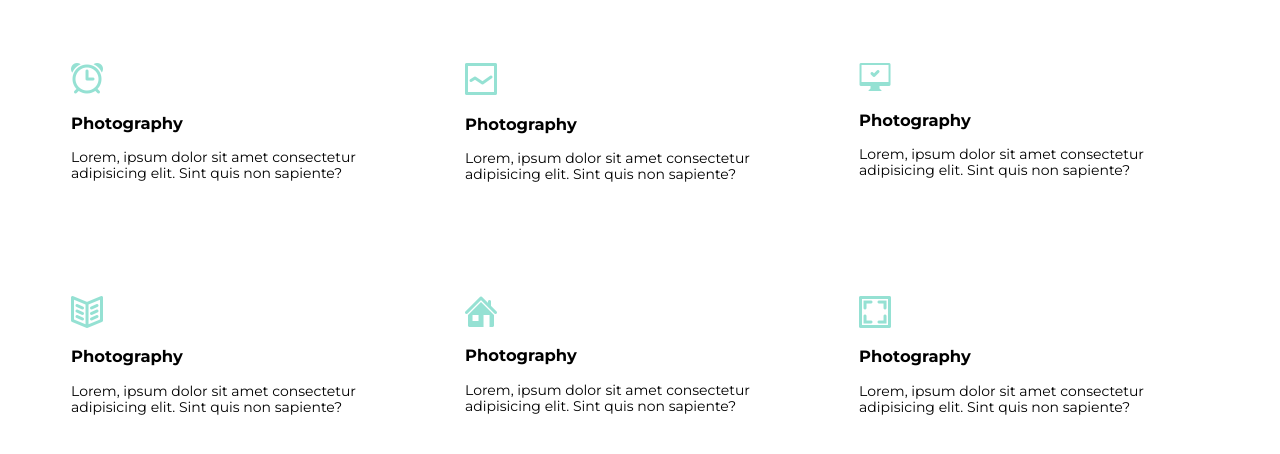
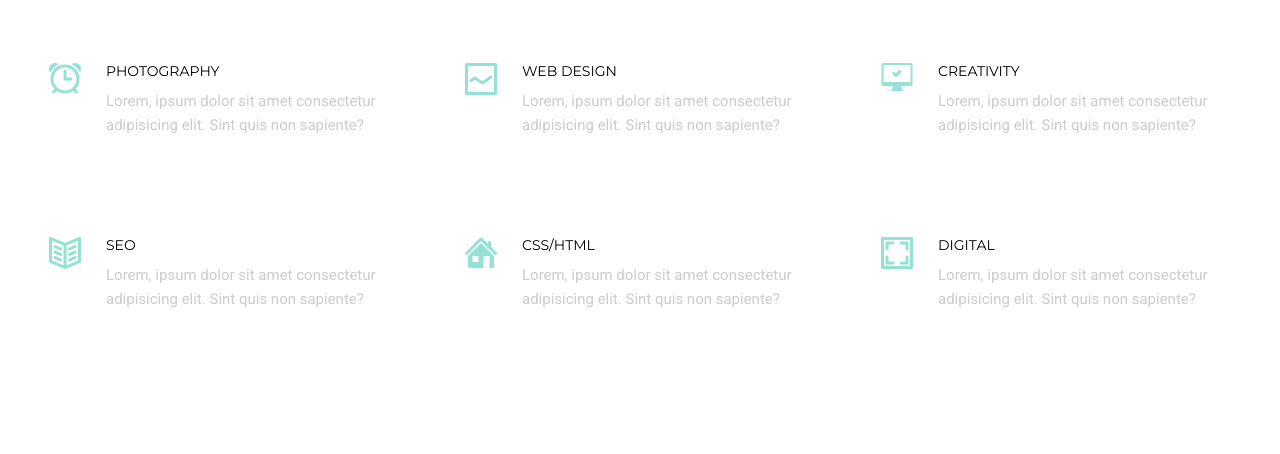
Before and after one commit to warvalol/vlad-hw-6, a plain HTML site: page index.html in a window 1280 px wide. Shown: the part 326-780 px from the top of the page. Drawn offline with Linux system fonts and the light colour scheme.

Commit message:
09.11.21 17:30

```diff
--- a/css/style.css
+++ b/css/style.css
@@ -123,21 +123,21 @@ body {
   margin-top: 42px;
 }
 
+/* ul */
 .services-list {
   display: flex;
   flex-wrap: wrap;
-  justify-content: space-around;
+  justify-content: space-between;
   padding: 0;
   margin: 0;
   list-style: none;
 }
 
 .services-item {
+  display: flex;
   flex-basis: 350px;
-  margin-bottom: 100px;
-
-  /*box-shadow: 0 0 2px 2px rgba(0, 0, 0, 3);
-  padding: 10px;*/
+  /*margin-bottom: 100px;*/
+  /*outline: 2px solid red;*/
 }
 
 /* подходит, но не идеально
@@ -150,4 +150,28 @@ body {
 }
 
 .image {
+  align-self: flex-start;
+  padding: 0px 25px 0px 0px;
 }
+
+h3 {
+
+  font-family: "Montserrat";
+  font-size: 14px;
+  text-transform: uppercase;
+  font-weight: normal;
+  margin: 0px 0px 10px 0px;
+}
+
+.text {
+  font-family: "Roboto";
+  font-size: 15px;
+  font-weight: normal;
+  color: #cccccc;
+  line-height: 24px;
+  margin: 0;
+}
+
+.section-a {
+  margin-bottom: 92px;
+}
--- a/index.html
+++ b/index.html
@@ -55,11 +55,13 @@
                   class="image"
                   width="32px"
                 />
+                <div class="fix">
                   <h3>Photography</h3>
                   <p class="text">
-                  Lorem, ipsum dolor sit amet consectetur adipisicing elit. Sint
-                  quis non sapiente?
+                    Lorem, ipsum dolor sit amet consectetur adipisicing elit.
+                    Sint quis non sapiente?
                   </p>
+                </div>
               </li>
               <li class="services-item">
                 <img
@@ -68,11 +70,13 @@
                   class="image"
                   width="32px"
                 />
-                <h3>Photography</h3>
+                <div class="fix">
+                  <h3>Web Design</h3>
                   <p class="text">
-                  Lorem, ipsum dolor sit amet consectetur adipisicing elit. Sint
-                  quis non sapiente?
+                    Lorem, ipsum dolor sit amet consectetur adipisicing elit.
+                    Sint quis non sapiente?
                   </p>
+                </div>
               </li>
               <li class="services-item">
                 <img
@@ -81,11 +85,13 @@
                   class="image"
                   width="32px"
                 />
-                <h3>Photography</h3>
+                <div class="fix">
+                  <h3>Creativity</h3>
                   <p class="text">
-                  Lorem, ipsum dolor sit amet consectetur adipisicing elit. Sint
-                  quis non sapiente?
+                    Lorem, ipsum dolor sit amet consectetur adipisicing elit.
+                    Sint quis non sapiente?
                   </p>
+                </div>
               </li>
               <li class="services-item">
                 <img
@@ -94,19 +100,23 @@
                   class="image"
                   width="32px"
                 />
-                <h3>Photography</h3>
+                <div class="fix">
+                  <h3>Seo</h3>
                   <p class="text">
-                  Lorem, ipsum dolor sit amet consectetur adipisicing elit. Sint
-                  quis non sapiente?
+                    Lorem, ipsum dolor sit amet consectetur adipisicing elit.
+                    Sint quis non sapiente?
                   </p>
+                </div>
               </li>
               <li class="services-item">
                 <img src="img/HOME.png" alt="icon" class="image" width="32px" />
-                <h3>Photography</h3>
+                <div class="fix">
+                  <h3>Css/Html</h3>
                   <p class="text">
-                  Lorem, ipsum dolor sit amet consectetur adipisicing elit. Sint
-                  quis non sapiente?
+                    Lorem, ipsum dolor sit amet consectetur adipisicing elit.
+                    Sint quis non sapiente?
                   </p>
+                </div>
               </li>
               <li class="services-item">
                 <img
@@ -115,11 +125,13 @@
                   class="image"
                   width="32px"
                 />
-                <h3>Photography</h3>
+                <div class="fix">
+                  <h3>Digital</h3>
                   <p class="text">
-                  Lorem, ipsum dolor sit amet consectetur adipisicing elit. Sint
-                  quis non sapiente?
+                    Lorem, ipsum dolor sit amet consectetur adipisicing elit.
+                    Sint quis non sapiente?
                   </p>
+                </div>
               </li>
             </ul>
           </section>
```
Lines whose indentation alone changed are shown as unchanged.
